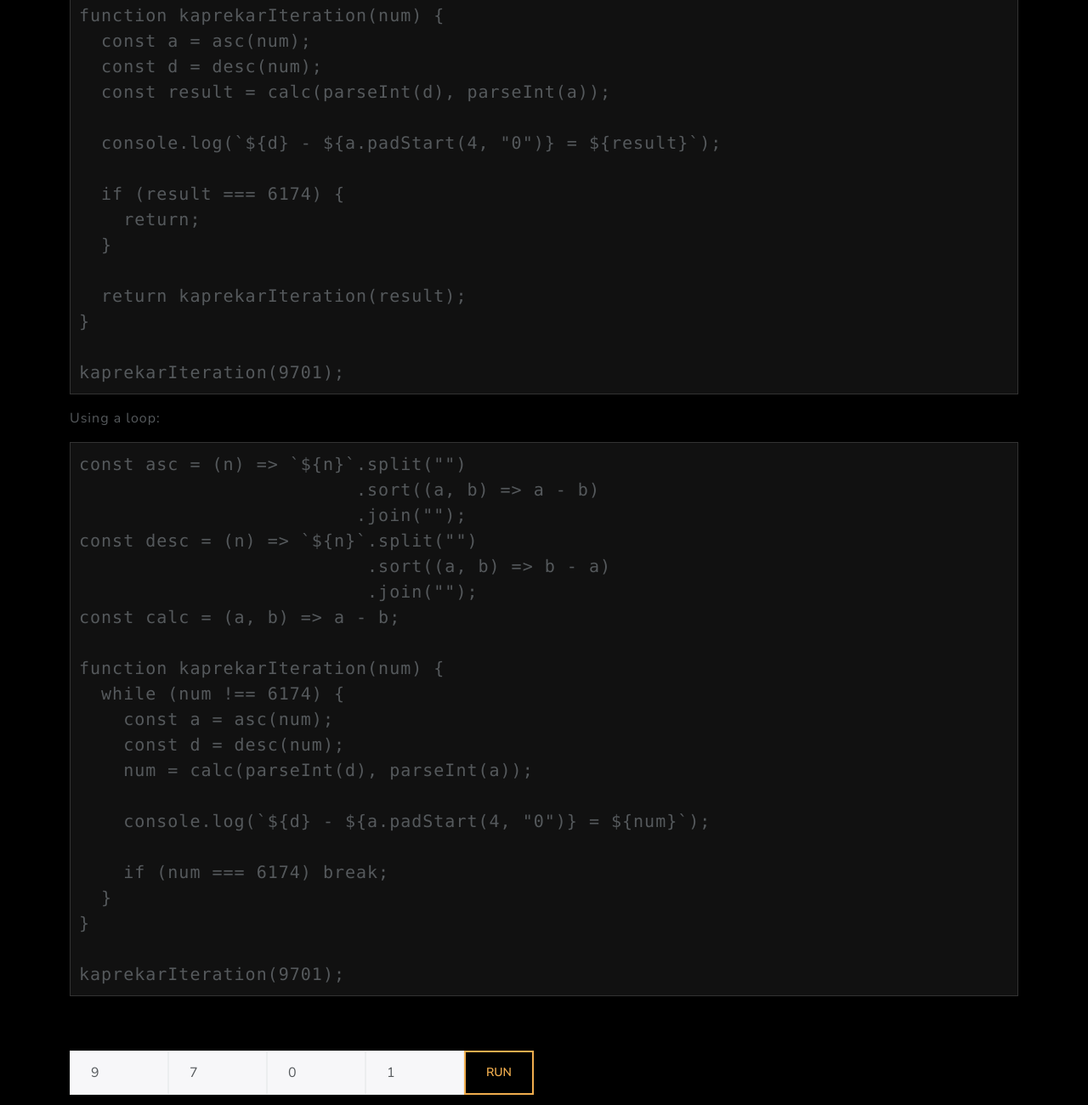
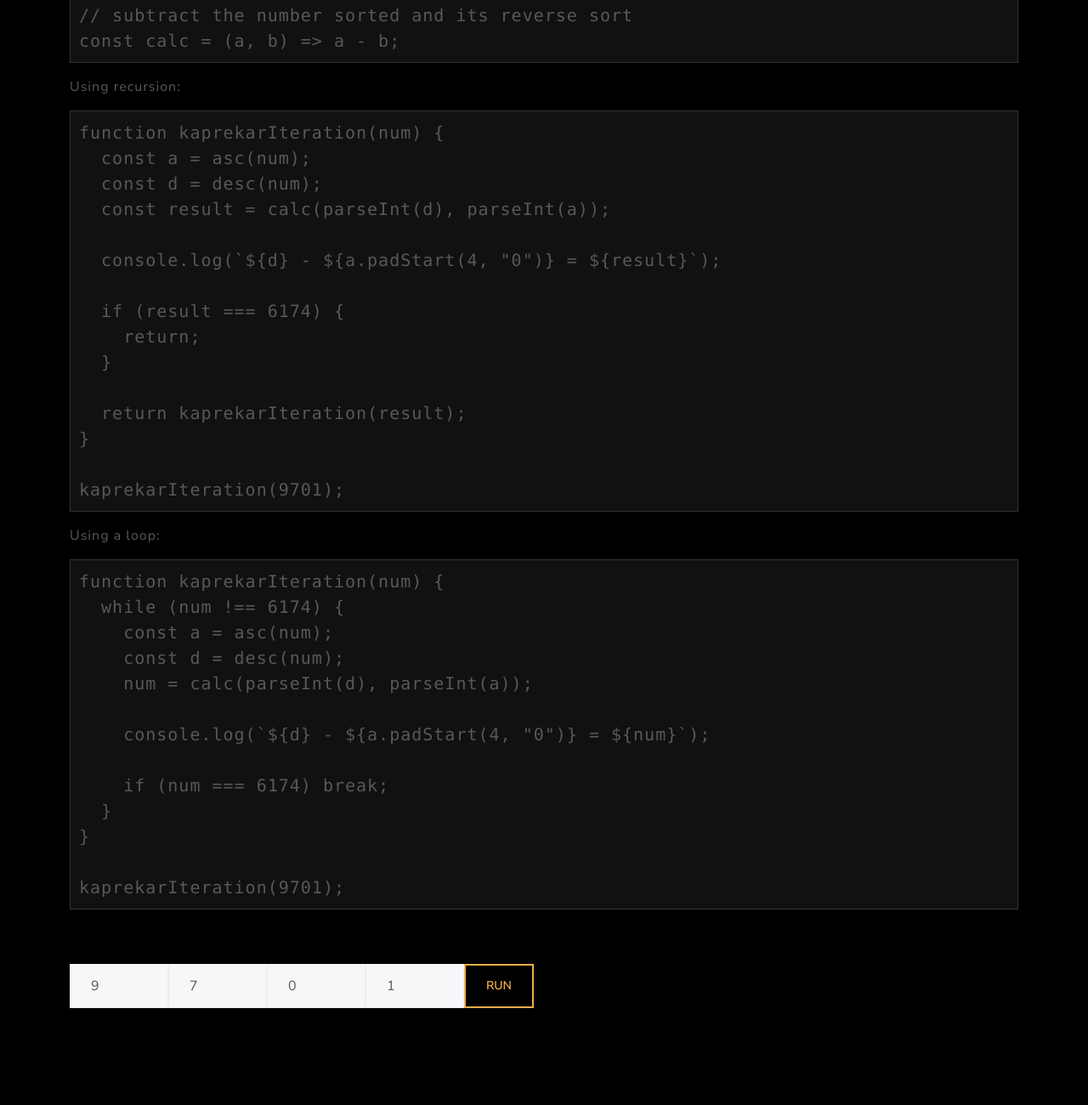
Before and after one commit to leonardoprates/kaprekar, a plain HTML site: page index.html in a window 1280 px wide. Shown: the part 880-2180 px from the top of the page at 85% size. After the commit the page ends 2082 px from the top, so only its background shows below. Drawn offline with nearby package versions, Linux system fonts and the light colour scheme.

Commit message:
Update index.html

```diff
--- a/index.html
+++ b/index.html
@@ -42,15 +42,22 @@
 6642 - 2466 = 4176
 7641 - 1467 = 6174</pre>
 
-        <p>Using recursion:</p>
-<pre class="code">const asc = (n) =&gt; `${n}`.split("")
+        <p>Code representation:</p>
+<pre class="code">
+// Convert the number to string, sort ascending
+const asc = (n) =&gt; `${n}`.split("")
                          .sort((a, b) =&gt; a - b)
                          .join("");
+// Convert the number to string, sort descending
 const desc = (n) =&gt; `${n}`.split("")
                           .sort((a, b) =&gt; b - a)
                           .join("");
+// subtract the number sorted and its reverse sort
 const calc = (a, b) =&gt; a - b;
+</pre>
 
+        <p>Using recursion:</p>
+<pre class="code">
 function kaprekarIteration(num) {
   const a = asc(num);
   const d = desc(num);
@@ -68,14 +75,7 @@ function kaprekarIteration(num) {
 kaprekarIteration(9701);
 </pre>
         <p>Using a loop:</p>
-<pre class="code">const asc = (n) =&gt; `${n}`.split("")
-                         .sort((a, b) =&gt; a - b)
-                         .join("");
-const desc = (n) =&gt; `${n}`.split("")
-                          .sort((a, b) =&gt; b - a)
-                          .join("");
-const calc = (a, b) =&gt; a - b;
-
+<pre class="code">
 function kaprekarIteration(num) {
   while (num !== 6174) {
     const a = asc(num);
```
